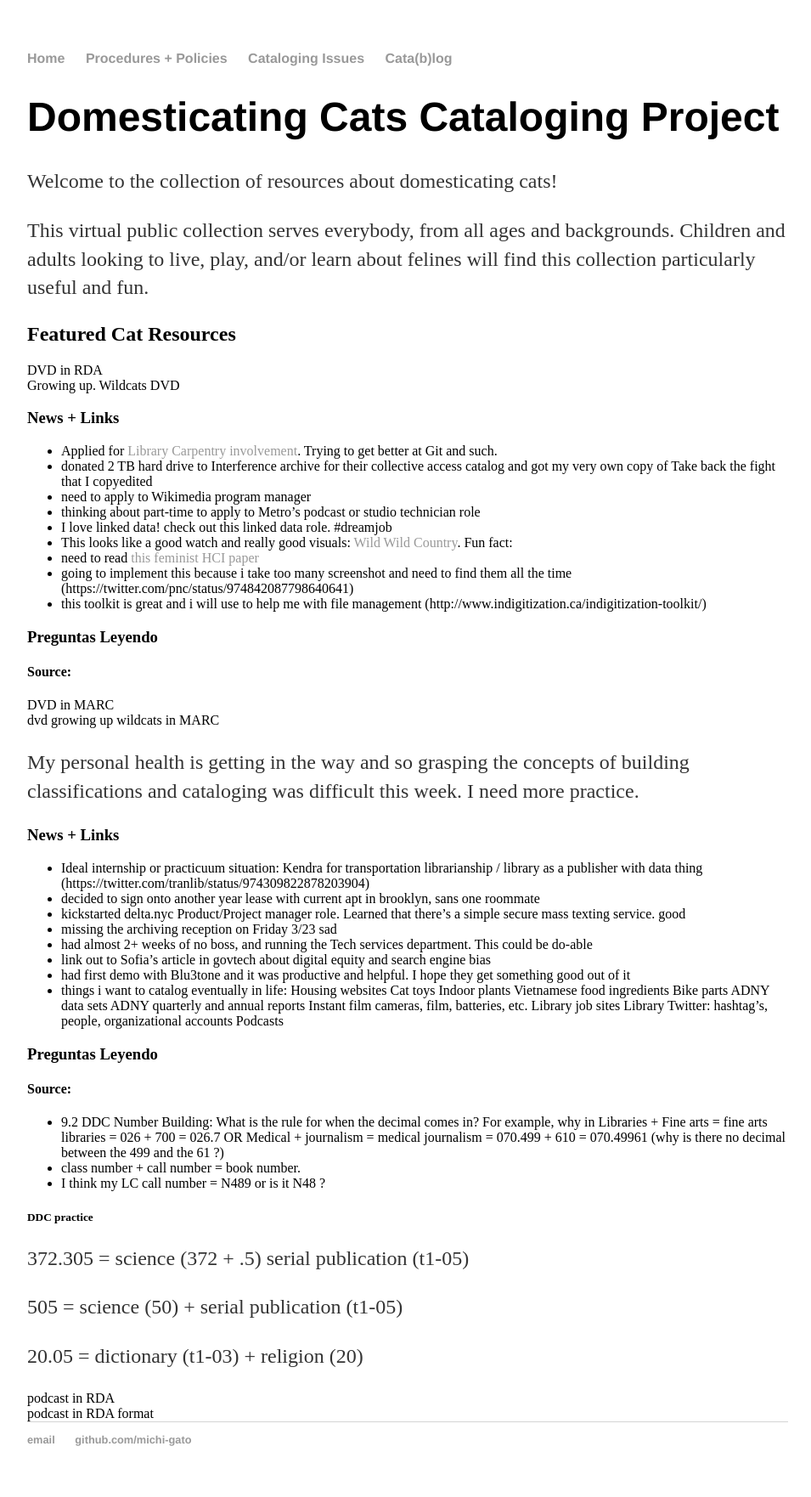
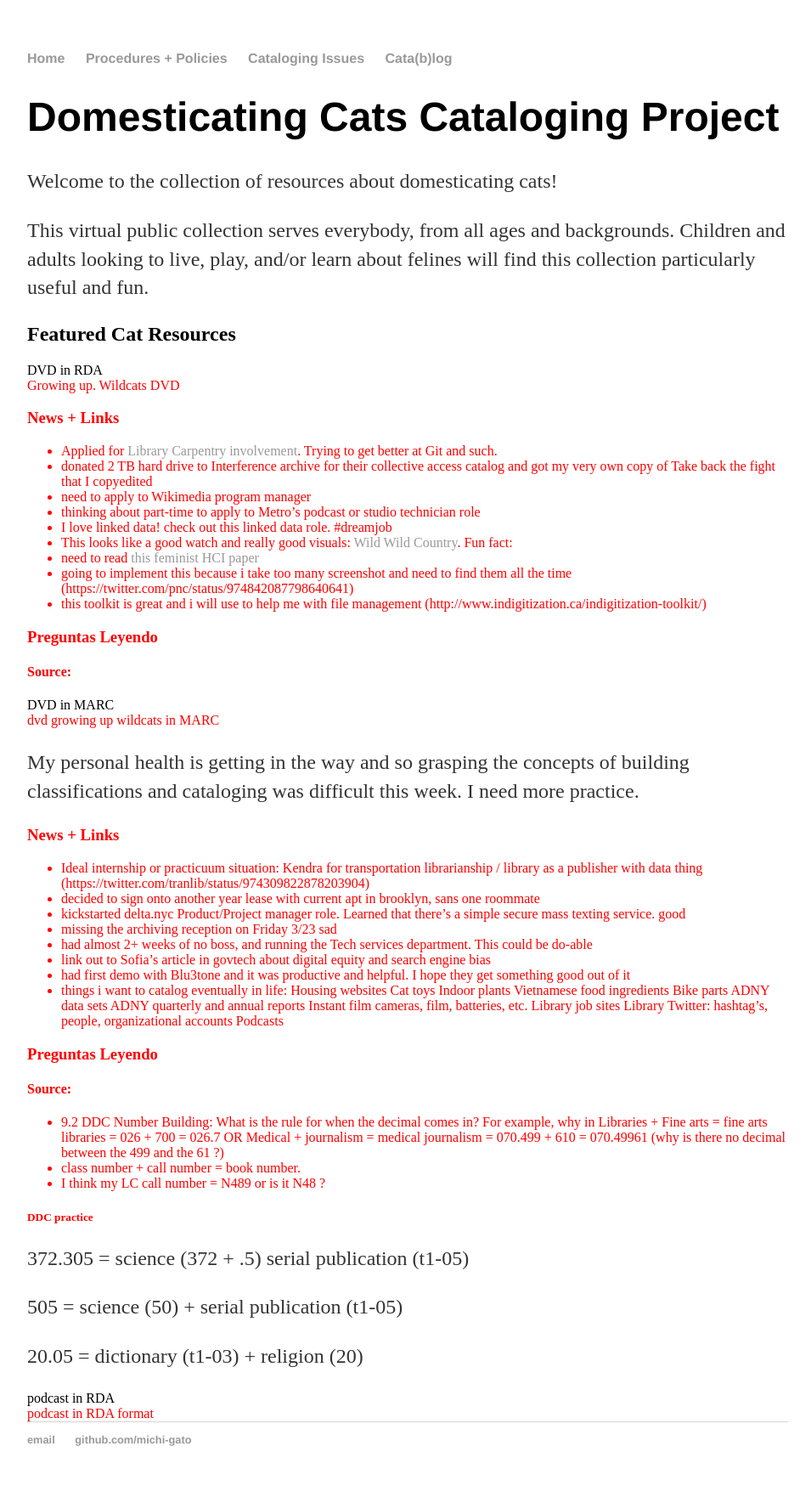
Before and after one commit to cat-alog/cat-alog.github.io, a Jekyll site: the page built from index.html, in a window 1280 px wide. Shown: the whole page at 85% size, without its empty margins (160-1115 px from the left). Built offline with Jekyll 4.4.1, drawn with Linux system fonts in a browser that asks for light colours.

Commit message:
Update index.html

```diff
--- a/index.html
+++ b/index.html
@@ -18,7 +18,7 @@ title: Domesticating Cats Collection
 
 </div><!-- /.blurb -->
 <style>
-	.zero {visiblity:hidden;}
+	div.zero {color:red; visiblity:hidden;}
 .zero .show {visiblity:visible;}
 
 
```
